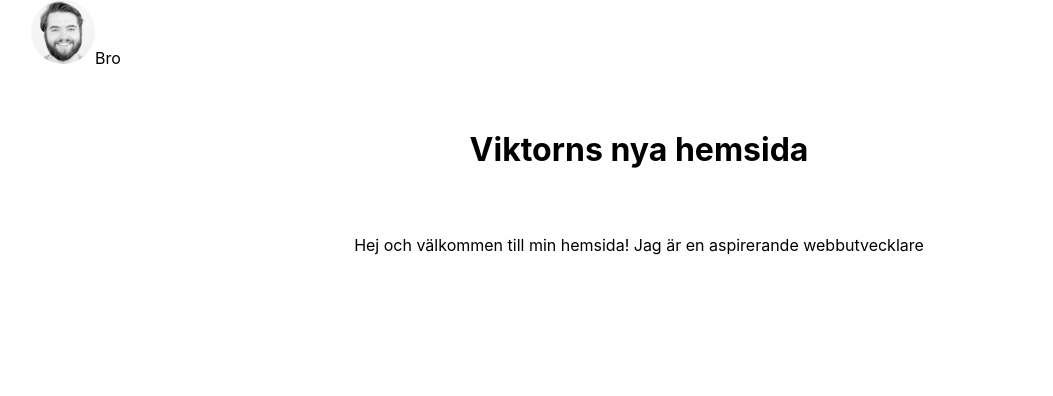
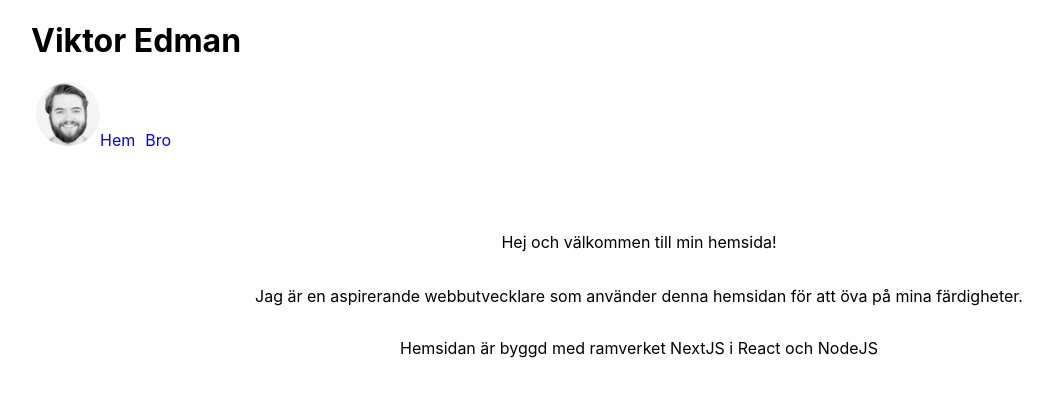
Before and after one commit to ViktorEdman/viktoredman.se, a Next.js app: page / in a window 1280 px wide. Shown: the top 396 px of the page, without its empty margins (1-1054 px from the left). Built offline with nearby package versions, Linux system fonts and the light colour scheme.

Commit message:
added jaha api route

```diff
--- a/components/Layout.js
+++ b/components/Layout.js
@@ -1,7 +1,7 @@
 import Head from "next/head";
-import Navbar from "../components/Navbar"
+import Navbar from "../components/Navbar";
 import { Children } from "react";
-import styles from "../styles/Home.module.css";
+import styles from "../styles/Layout.module.css";
 
 export default function Layout({ children }) {
   return (
@@ -12,10 +12,10 @@ export default function Layout({ children }) {
           <meta name="description" content="Generated by create next app" />
           <link rel="icon" href="/favicon.ico" />
         </Head>
-        <Navbar/>
-        <main className={styles.main}>
-            {children}
-        </main>
+
+        <h1>Viktor Edman</h1>
+        <Navbar />
+        <main className={styles.main}>{children}</main>
       </div>
     </>
   );
--- a/components/Navbar.js
+++ b/components/Navbar.js
@@ -1,12 +1,13 @@
-import Link from 'next/link'
-import Image from 'next/image'
-import styles from '../styles/Home.module.css'
+import Link from "next/link";
+import Image from "next/image";
+import styles from "../styles/Navbar.module.css";
 
 export default function Navbar() {
   return (
+    <>
       <nav>
         <Link href="/">
-        <a>
+          <a className={styles.navigationLink}>
             <Image
               src="/viktor.jpg"
               alt="back to home"
@@ -14,11 +15,13 @@ export default function Navbar() {
               height={64}
               className={styles.homeButtonImg}
             />
+            Hem
           </a>
         </Link>
         <Link href="/bro">
-        <a>Bro</a>
+          <a className={styles.navigationLink}>Bro</a>
         </Link>
       </nav>
+    </>
   );
 }
--- a/package.json
+++ b/package.json
@@ -9,7 +9,9 @@
     "lint": "next lint"
   },
   "dependencies": {
+    "axios": "^0.27.2",
     "next": "12.2.5",
+    "node-html-parser": "^5.4.2-0",
     "react": "18.2.0",
     "react-dom": "18.2.0"
   },
--- /dev/null
+++ b/pages/api/jaha.js
@@ -0,0 +1,11 @@
+import axios from "axios";
+import { parse } from "node-html-parser";
+
+export default async function handler(req, res) {
+  const response = await axios.get("https://jaha.edman.se");
+  const { data } = response;
+  const document = parse(data);
+  const jaha = document.querySelector(".centeredText");
+  const jahaSON = { text: jaha.innerText.trim() };
+  res.status(200).send(jahaSON);
+}
--- a/pages/index.js
+++ b/pages/index.js
@@ -4,9 +4,14 @@ import styles from "../styles/Home.module.css";
 export default function Home() {
     return (
       <Layout>
-        <h1 className={styles.title}>Viktorns nya hemsida</h1>
         <p className={styles.description}>
-          Hej och välkommen till min hemsida! Jag är en aspirerande webbutvecklare
+          Hej och välkommen till min hemsida!
+        </p>
+        <p>
+        Jag är en aspirerande webbutvecklare som använder denna hemsidan för att öva på mina färdigheter.
+        </p>
+        <p>
+          Hemsidan är byggd med ramverket NextJS i React och NodeJS
         </p>
       </Layout>
   );
--- a/styles/Home.module.css
+++ b/styles/Home.module.css
@@ -1,16 +1,5 @@
-.container {
-  padding: 0 2rem;
-}
 
-.main {
-  min-height: 100vh;
-  padding: 4rem 0;
-  flex: 1;
-  display: flex;
-  flex-direction: column;
-  justify-content:baseline;
-  align-items: center;
-}
+
 
 .footer {
   display: flex;
@@ -39,9 +28,7 @@
   text-decoration: underline;
 }
 
-.homeButtonImg {
-  border-radius:50%;
-}
+
 
 .title {
   margin: 0;
@@ -55,7 +42,6 @@
 }
 
 .description {
-  margin: 4rem 0;
   line-height: 1.5;
   font-size: 1rem;
 }
--- /dev/null
+++ b/styles/Layout.module.css
@@ -0,0 +1,13 @@
+.main {
+    min-height: 100vh;
+    padding: 4rem 0;
+    flex: 1;
+    display: flex;
+    flex-direction: column;
+    justify-content:baseline;
+    align-items: center;
+  }
+
+  .container {
+    padding: 0 2rem;
+  }
--- /dev/null
+++ b/styles/Navbar.module.css
@@ -0,0 +1,7 @@
+.homeButtonImg {
+    border-radius:50%;
+  }
+
+  .navigationLink {
+    margin: 5px 5px 5px 5px;
+  }
--- a/styles/globals.css
+++ b/styles/globals.css
@@ -8,10 +8,21 @@ body {
 }
 
 a {
-  color: inherit;
+  color: blue;
   text-decoration: none;
 }
 
+a:hover {
+  color: rgb(5, 103, 136);
+}
+
+a:visited {
+  color: purple;
+}
+
+img:hover {
+  opacity:0.5;
+}
 
 
 * {
```
Also changed, not shown: 1 other file (tests, documents, lock files or other folders). Lines whose indentation alone changed are shown as unchanged.
